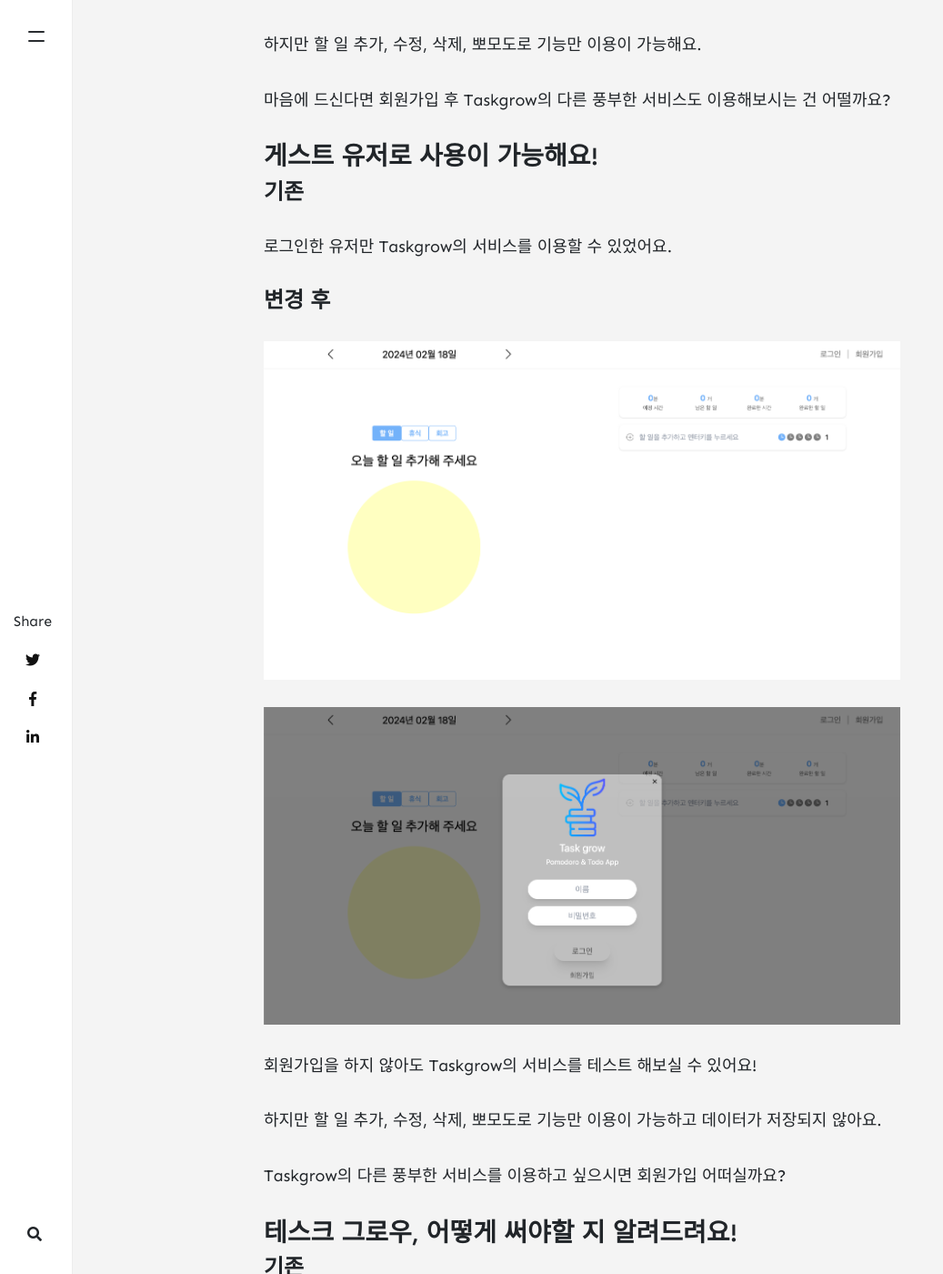
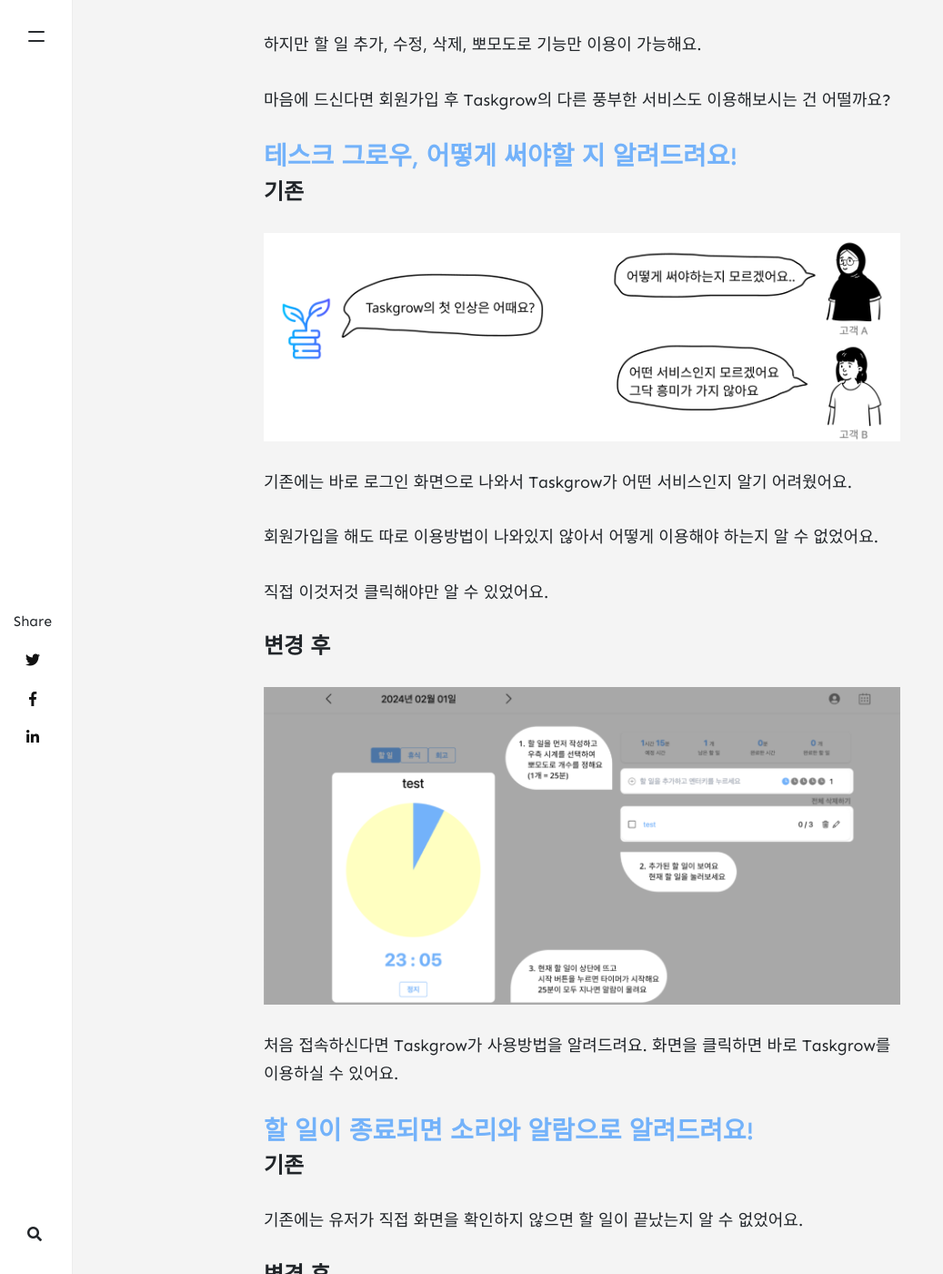
Before and after one commit to growth-ring/growth-ring.github.io, a Jekyll site: the page built from _posts/2024-02-18-테스크 그로우의 1월 UIUX 개선.md, in a window 1280 px wide and 1400 px high, scrolled down 8329 px. Shown: the whole window at 91% size, without its empty margins (0-1037 px from the left). Built offline with Jekyll 4.4.1, drawn with Linux system fonts in a browser that asks for light colours; nearby versions of some CDN libraries; comment, search, counter and statistics services are not loaded.

Commit message:
각 타이틀 색상 추가

```diff
--- a/_posts/2024-02-18-테스크 그로우의 1월 UIUX 개선.md
+++ b/_posts/2024-02-18-테스크 그로우의 1월 UIUX 개선.md
@@ -22,7 +22,7 @@
 
 테스크 그로우는 어떻게 달라졌을까요?
 
-### 더 편하게 오늘의 할 일을 입력할 수 있어요!
+### <span style="color:#73b2fa">더 편하게 오늘의 할 일을 입력할 수 있어요!</span>
 
 #### 기존
 
@@ -50,7 +50,7 @@
 
 뽀모도로 5개 이상부터는 직접 뽀모도로 개수를 입력하면 추가할 수 있어요.
 
-### 예정 시간, 남은 할 일, 완료한 시간, 완료한 한 일을 알 수 있어요!
+### <span style="color:#73b2fa">예정 시간, 남은 할 일, 완료한 시간, 완료한 한 일을 알 수 있어요!</span>
 
 #### 기존
 
@@ -64,7 +64,7 @@
 
 남은 할 일의 예정 시간과 남은 할 일, 완료한 시간, 완료한 할 일을 한눈에 확인할 수 있어요.
 
-### 할 일이 끝나면 휴식 화면으로 넘어가요!
+### <span style="color:#73b2fa">할 일이 끝나면 휴식 화면으로 넘어가요!</span>
 
 #### 기존
 
@@ -78,7 +78,7 @@
 
 할 일이 끝나면 휴식 화면으로 넘어가요.
 
-### 게스트 유저로 사용이 가능해요!
+### <span style="color:#73b2fa">게스트 유저로 사용이 가능해요!</span>
 
 #### 기존
 
@@ -94,25 +94,7 @@
 
 마음에 드신다면 회원가입 후 Taskgrow의 다른 풍부한 서비스도 이용해보시는 건 어떨까요?
 
-### 게스트 유저로 사용이 가능해요!
-
-#### 기존
-
-로그인한 유저만 Taskgrow의 서비스를 이용할 수 있었어요.
-
-#### 변경 후
-
-![Taskgrow의 고객 요청함](/assets/images/1월UIUX개선사항13.png)
-
-![Taskgrow의 고객 요청함](/assets/images/1월UIUX개선사항14.png)
-
-회원가입을 하지 않아도 Taskgrow의 서비스를 테스트 해보실 수 있어요!
-
-하지만 할 일 추가, 수정, 삭제, 뽀모도로 기능만 이용이 가능하고 데이터가 저장되지 않아요.
-
-Taskgrow의 다른 풍부한 서비스를 이용하고 싶으시면 회원가입 어떠실까요?
-
-### 테스크 그로우, 어떻게 써야할 지 알려드려요!
+### <span style="color:#73b2fa">테스크 그로우, 어떻게 써야할 지 알려드려요!</span>
 
 #### 기존
 
@@ -131,7 +113,7 @@
 처음 접속하신다면 Taskgrow가 사용방법을 알려드려요.
 화면을 클릭하면 바로 Taskgrow를 이용하실 수 있어요.
 
-### 할 일이 종료되면 소리와 알람으로 알려드려요!
+### <span style="color:#73b2fa">할 일이 종료되면 소리와 알람으로 알려드려요!</span>
 
 #### 기존
 
@@ -147,7 +129,7 @@
 
 이제 수시로 화면을 확인하지 않아도 돼요.
 
-### 타이머 재생시 favicon과 title로 실시간 시간 확인이 가능해요!
+### <span style="color:#73b2fa">타이머 재생시 favicon과 title로 실시간 시간 확인이 가능해요!</span>
 
 #### 기존
 
@@ -165,7 +147,7 @@
 
 대략 어느정도 시간이 흘렀는지 확인할 수 있어요.
 
-### 선택된 할 일을 명확하게 알 수 있어요!
+### <span style="color:#73b2fa">선택된 할 일을 명확하게 알 수 있어요!</span>
 
 #### 기존
 
@@ -181,7 +163,7 @@
 
 그래서 색상 외에 구분되는 걸 추가하기 위해 border를 추가로 표시하여 모양과 색상 모두로 구분될 수 있도록 개선했어요.
 
-### 완료된 할 일을 명확하게 알 수 있어요!
+### <span style="color:#73b2fa">완료된 할 일을 명확하게 알 수 있어요!</span>
 
 #### 기존
 
@@ -197,7 +179,7 @@
 
 전보다 더 명확하게 완료된 할 일과 남은 할 일을 구분할 수 있어요.
 
-### 할 일의 순서를 변경할 수 있어요!
+### <span style="color:#73b2fa">할 일의 순서를 변경할 수 있어요!</span>
 
 #### 기존
 
```
